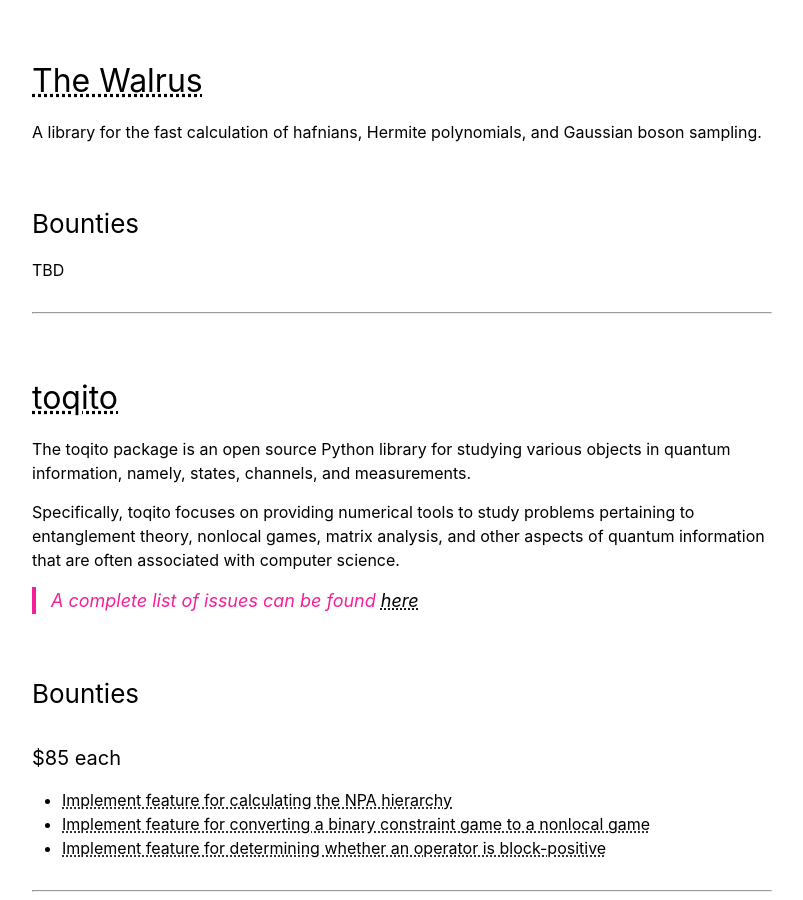
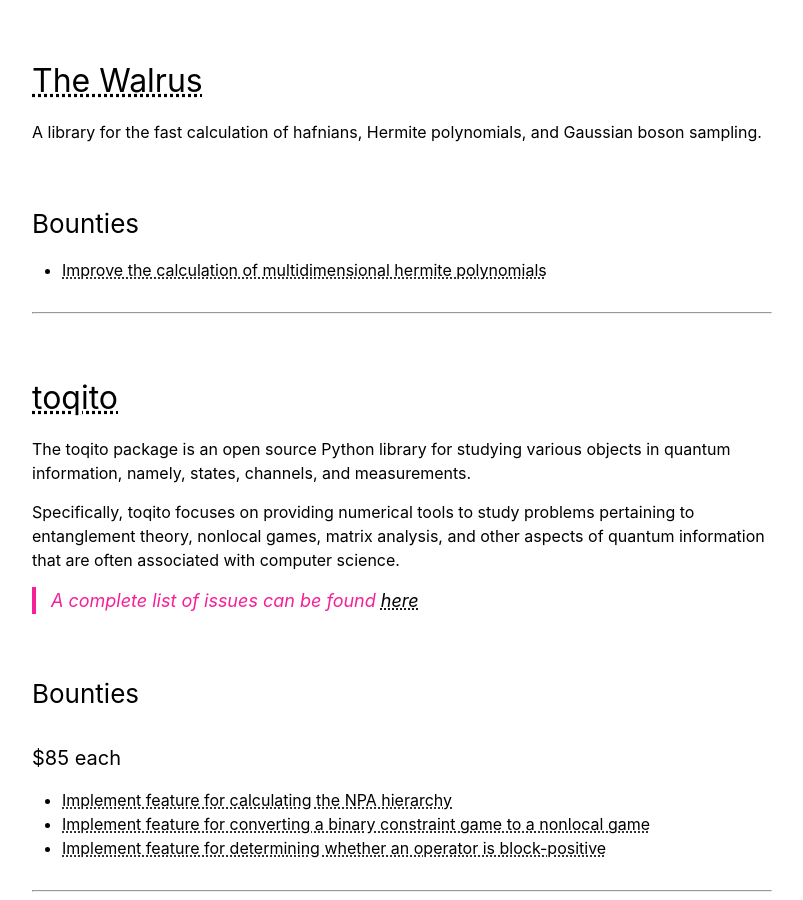
Before and after one commit to unitaryfund/unitaryhack2021, a Jekyll site: the page built from participating-projects.md, in a window 1280 px wide and 900 px high, scrolled down 1571 px. Shown: the whole window, without its empty margins (238-1041 px from the left). Built offline with Jekyll 4.4.1, drawn with Linux system fonts in a browser that asks for light colours.

Commit message:
Update participating-projects.md

```diff
--- a/participating-projects.md
+++ b/participating-projects.md
@@ -53,7 +53,7 @@
 
 ### Bounties
 
-TBD
+- [Improve the calculation of multidimensional hermite polynomials](https://github.com/XanaduAI/thewalrus/issues/214)
 
 ---
 ## [toqito](https://github.com/vprusso/toqito)
```
